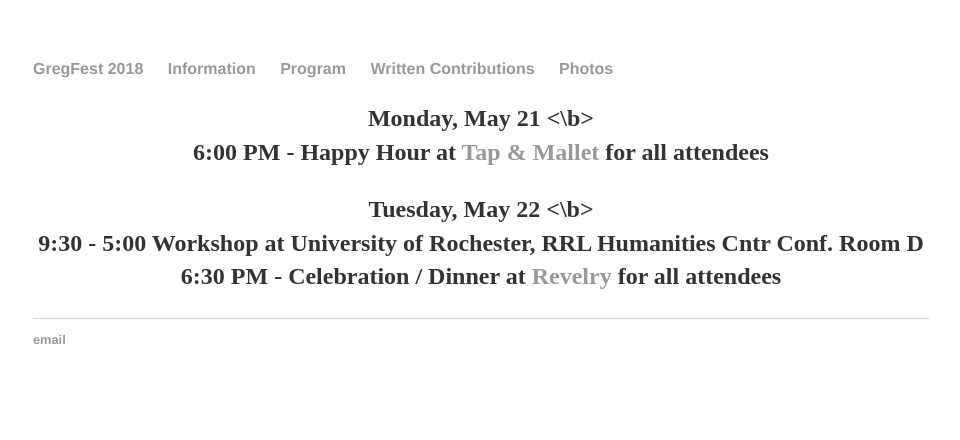
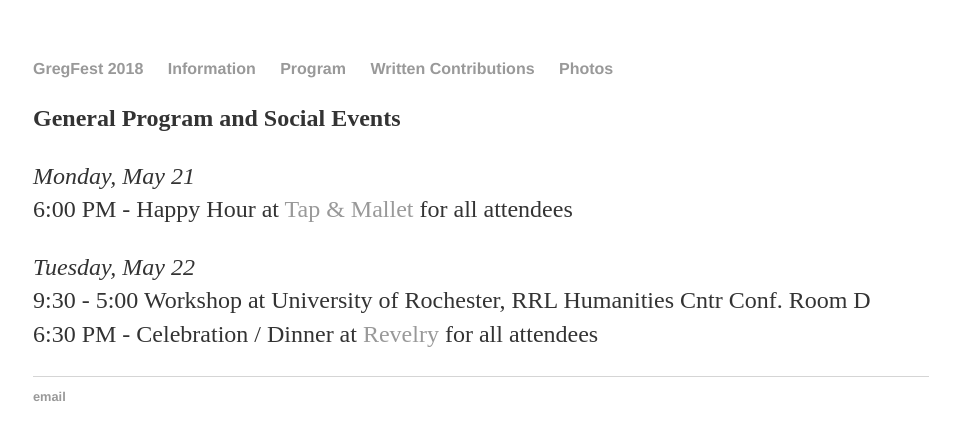
Before and after one commit to GregFest2018/GregFest2018.github.io, a Jekyll site: the page built from information.html, in a window 1280 px wide. Shown: the top 440 px of the page, without its empty margins (159-1119 px from the left). Built offline with Jekyll 4.4.1, drawn with Linux system fonts in a browser that asks for light colours.

Commit message:
Update information.html

```diff
--- a/information.html
+++ b/information.html
@@ -3,12 +3,12 @@ layout: default
 title: information
 ---
 <div class="blurb">
-	<center>
-	<p> <b>Monday, May 21 <\b>
+	<p> <b>General Program and Social Events</b></p>
+	<p> <i>Monday, May 21 </i>
 		<br>6:00 PM - Happy Hour at <a href="http://www.tapandmallet.com/">Tap & Mallet </a> for all attendees  </p>
 
-		<p> <b>Tuesday, May 22 <\b>
+		<p> <i>Tuesday, May 22 </i>
 		<br>9:30 - 5:00 Workshop at University of Rochester, RRL Humanities Cntr Conf. Room D
 		<br>6:30 PM - Celebration / Dinner at <a href="http://www.therevelryroc.com/">Revelry</a> for all attendees  </p>
-	</center>
+
 </div><!-- /.blurb -->
```
